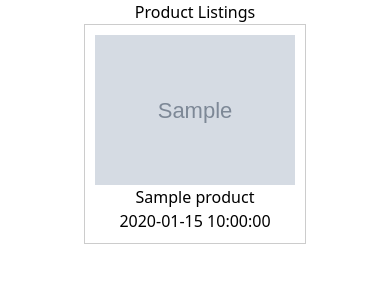
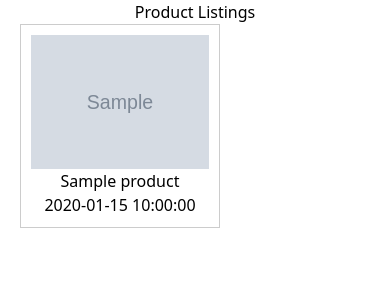
Before and after one commit to screeck/ShareFare, a Flask app: page /main in a window 390 px wide. Shown: the part 85-385 px from the top of the page. Run offline with Flask 2, Linux system fonts and the light colour scheme; grey boxes marked "Sample" are stand-in pictures; a database or web service that is not in the repository returns one stand-in record (values such as "Sample title"); some libraries are stand-ins or nearby versions.

Commit message:
Another one 4 in a row fix

```diff
--- a/templates/main.html
+++ b/templates/main.html
@@ -32,10 +32,22 @@
 
         .products {
         display: grid;
-            grid-template-columns: repeat(auto-fit, minmax(200px, 1fr));
+        grid-template-columns: repeat(4, minmax(200px, 1fr));
         grid-gap: 20px;
         padding: 0 20px; /* Add left and right padding */
         justify-items: center; /* Center the items horizontally within each column */
+        }
+
+        @media screen and (max-width: 800px) {
+        .products {
+            grid-template-columns: repeat(3, minmax(200px, 1fr)); /* Show maximum of 3 products per column on smaller screens */
+        }
+        }
+
+        @media screen and (max-width: 600px) {
+        .products {
+            grid-template-columns: repeat(2, minmax(200px, 1fr)); /* Show maximum of 2 products per column on even smaller screens */
+        }
         }
 
         .product {
@@ -43,6 +55,7 @@
         padding: 10px;
         text-align: center;
         }
+
     </style>
     <script>
         document.addEventListener('click', function(event) {
```
Lines whose indentation alone changed are shown as unchanged.
